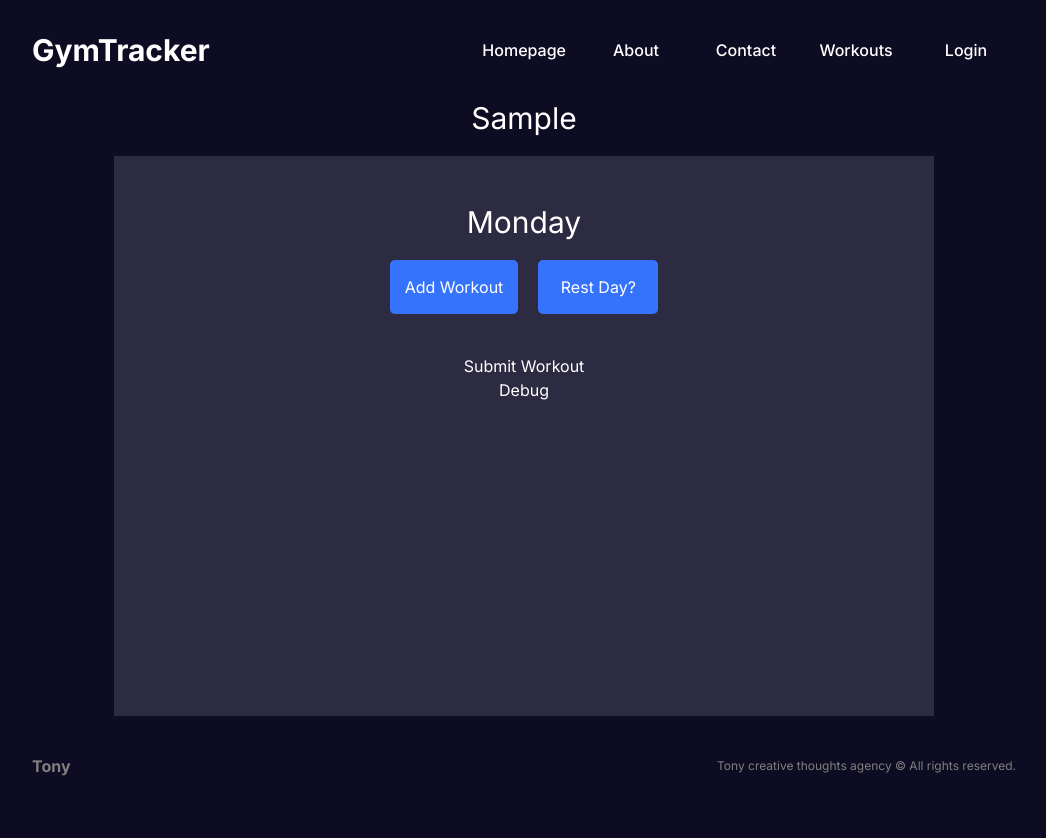
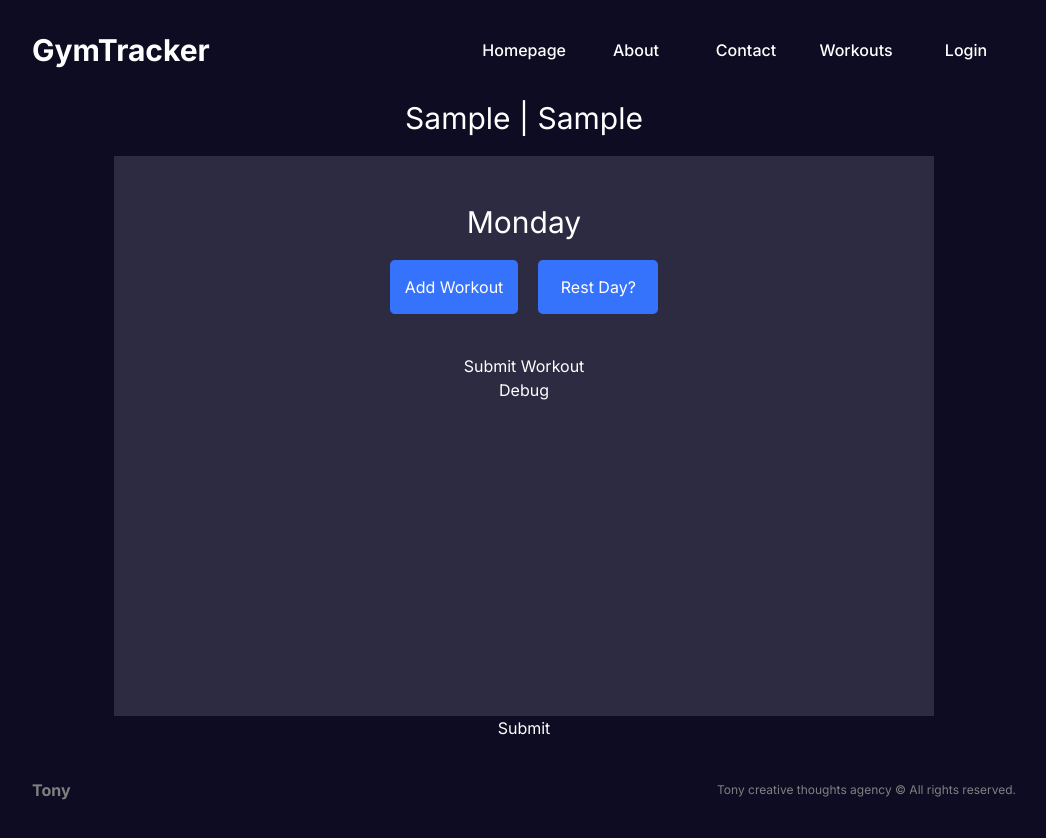
Before and after one commit to TonyNgyen/GymTracker, a Next.js app: page /workouts/add in a window 1280 px wide. Both pictures are taken after typing "Sample", "Sample" into the empty fields and a click on the button "Submit". Shown: the whole page, without its empty margins (116-1162 px from the left). Before the commit the page ends 816 px from the top, so only its background shows below. Built offline with nearby package versions, Linux system fonts and the light colour scheme.

Commit message:
Added connection to database

```diff
--- a/package.json
+++ b/package.json
@@ -9,7 +9,7 @@
     "lint": "next lint"
   },
   "dependencies": {
-    "mongoose": "^8.0.3",
+    "mongoose": "^8.0.0",
     "next": "14.0.4",
     "react": "^18",
     "react-dom": "^18"
--- a/src/app/workouts/add/page.jsx
+++ b/src/app/workouts/add/page.jsx
@@ -3,6 +3,7 @@
 import React, { useState } from "react";
 import WorkoutDay from "@/components/workoutDay/workoutDay";
 import { WorkoutContext } from "./context";
+import { addWorkout } from "@/lib/actions";
 
 const daysDict = {
   Monday: { completed: false, workouts: [], rest: false },
@@ -29,6 +30,9 @@ function AddPage() {
   const [id, setId] = useState("");
   const [name, setName] = useState("");
   const [firstModal, setFirstModal] = useState(true);
+  const [context, setContext] = useState(daysDict);
+
+  const creator = "Creator Placeholder"
 
   const nameSubmit = (e) => {
     e.preventDefault();
@@ -36,8 +40,31 @@ function AddPage() {
     setFirstModal(false);
   };
 
+  // const debug = (e) => {
+  //   e.preventDefault();
+  //   console.log(context);
+  // };
+
+  // const submit = async (e) => {
+  //   e.preventDefault();
+  //   connectToDb();
+  //   try {
+  //     const newWorkout = new Workout({
+  //       id: id,
+  //       name: name,
+  //       creator: "No Creator",
+  //       workouts: context,
+  //     });
+  //     await newWorkout.save();
+  //     console.log("saved to db");
+  //   } catch (error) {
+  //     console.log(error);
+  //     return { error: "Something went wrong" };
+  //   }
+  // };
+
   return (
-    <WorkoutContext.Provider value={daysDict}>
+    <WorkoutContext.Provider value={[context, setContext]}>
       <div>
         {firstModal && (
           <div>
@@ -57,7 +84,7 @@ function AddPage() {
                 id="id"
                 className="text-black"
                 placeholder="Workout ID"
-                onChange={(e) => setTitle(e.target.value)}
+                onChange={(e) => setId(e.target.value)}
               />
               <button>Submit</button>
             </form>
@@ -65,12 +92,15 @@ function AddPage() {
         )}
         {!firstModal && (
           <div>
-            <h1 className="text-center text-3xl mb-5">{name}</h1>
-            <div className="bg-red-200 w-5/6 mx-auto flex flex-col">
+            <h1 className="text-center text-3xl mb-5">
+              {name} | {id}
+            </h1>
+            <div className="w-5/6 mx-auto flex flex-col">
               {/* {days.map((day) => (
                 <WorkoutDay day={day} list={daysDict[day]} />
               ))} */}
               <WorkoutDay day={"Monday"} list={daysDict["Monday"]} />
+              <button onClick={() => addWorkout(id, name, creator, context)}>Submit</button>
             </div>
           </div>
         )}
--- a/src/components/workoutDay/workoutDay.jsx
+++ b/src/components/workoutDay/workoutDay.jsx
@@ -3,17 +3,15 @@ import styles from "./workoutDay.module.css";
 import { WorkoutContext } from "@/app/workouts/add/context";
 
 function workoutDay({ day, list }) {
-  const workoutsContext = useContext(WorkoutContext);
-
   // MODAL
   const [modal, setModal] = useState(false);
   const toggle = () => {
     setModal(!modal);
   };
 
+  const [workoutsContext, setWorkoutsContext] = useContext(WorkoutContext);
   const [rest, setRest] = useState(workoutsContext[day].rest);
   const [workouts, setWorkouts] = useState(workoutsContext[day].workouts);
-  const [allWorkouts, setAllWorkouts] = useState(workoutsContext);
   const [name, setName] = useState("");
   const [sets, setSets] = useState("");
   const [reps, setReps] = useState("");
@@ -43,14 +41,14 @@ function workoutDay({ day, list }) {
   const addDay = (e) => {
     e.preventDefault();
     // BUG WHERE THIS LINE OF CODE CREATES A NEW KEY IN THE DICTIONARY OF VALUE "DAY"
-    setAllWorkouts({
-      ...allWorkouts,
+    setWorkoutsContext({
+      ...workoutsContext,
       [day]: { completed: true, workouts: workouts, rest: rest },
     });
   };
 
   const debug = (e) => {
-    console.log(allWorkouts);
+    console.log(workoutsContext);
   }
 
   return (
--- a/src/lib/actions.js
+++ b/src/lib/actions.js
@@ -1 +1,21 @@
+"use server";
+
+import { Workout } from "./models";
 import { connectToDb } from "./utils";
+
+export const addWorkout = async (id, name, creator, workout) => {
+  connectToDb();
+  try {
+    const newWorkout = new Workout({
+      id: id,
+      name: name,
+      creator: creator,
+      workouts: workout,
+    });
+    await newWorkout.save();
+    console.log("saved to db");
+  } catch (error) {
+    console.log(error);
+    return { error: "Something went wrong" };
+  }
+};
--- a/src/lib/models.js
+++ b/src/lib/models.js
@@ -22,7 +22,6 @@ const userSchema = new mongoose.Schema(
       type: String,
     },
     workouts: {
-      default: false,
     },
     isAdmin: {
       type: Boolean,
@@ -48,7 +47,6 @@ const workoutSchema = new mongoose.Schema({
     default: "No Creator",
   },
   workouts: {
-    default: false,
   },
 });
 
```
Also changed, not shown: 1 other file (tests, documents, lock files or other folders).
